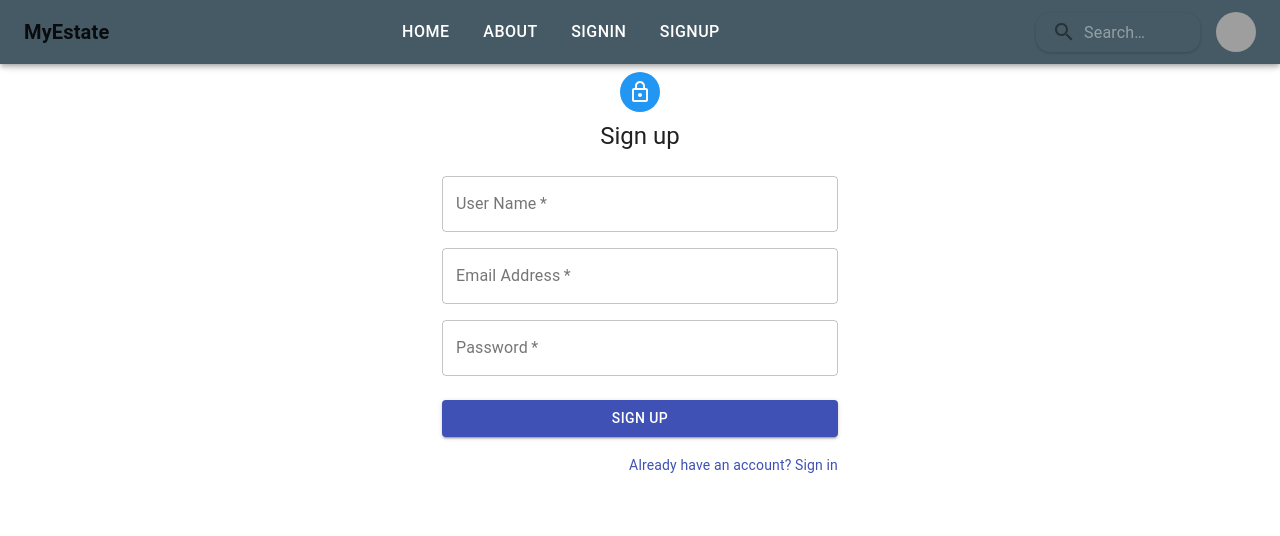
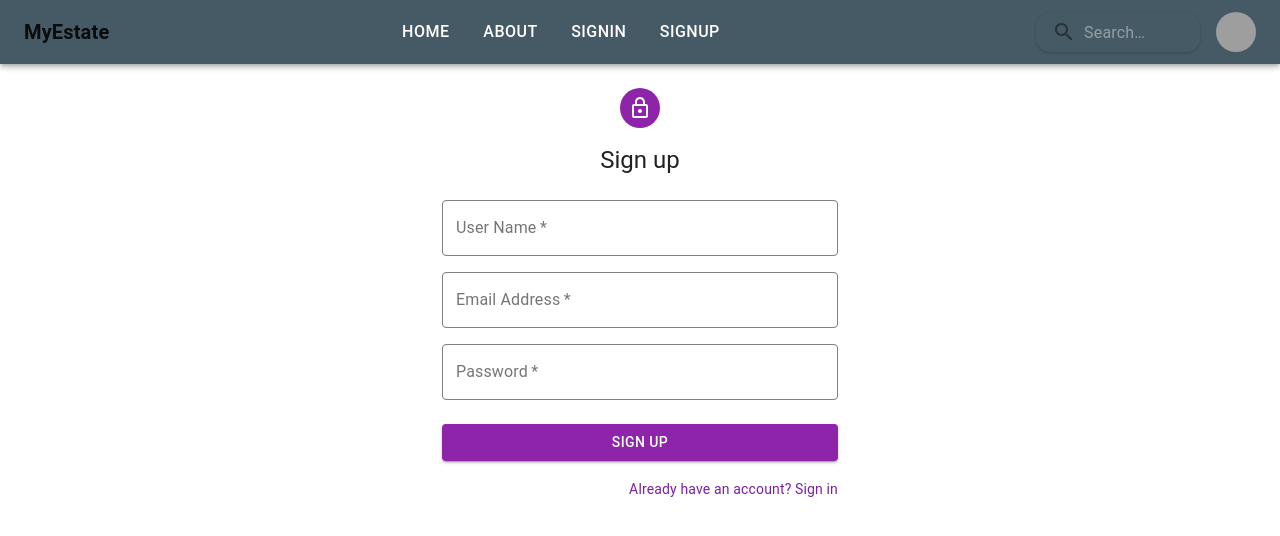
Before and after one commit to arun-khadka/mern-estate, a React (Vite) app in the folder client/: page /signup in a window 1280 px wide. Shown: the top 536 px of the page. Built offline with nearby package versions, Linux system fonts and the light colour scheme; grey boxes are pictures that could not be loaded.

Commit message:
completed signup and login UI

```diff
--- a/client/src/index.css
+++ b/client/src/index.css
@@ -1,3 +1,4 @@
+@import url('https://fonts.googleapis.com/css2?family=Quicksand:wght@300..700&display=swap');
 @tailwind base;
 @tailwind components;
 @tailwind utilities;
--- a/client/src/pages/Signin.jsx
+++ b/client/src/pages/Signin.jsx
@@ -6,13 +6,13 @@ import {
   TextField,
   FormControlLabel,
   Checkbox,
-  Link,
+  Link as MuiLink,
   Grid,
   Typography,
   Container,
 } from "@material-ui/core";
 import LockOutlinedIcon from "@mui/icons-material/LockOutlined";
-import { makeStyles } from "@material-ui/core/styles";
+import { makeStyles, withStyles } from "@material-ui/core/styles";
 
 const useStyles = makeStyles((theme) => ({
   "@global": {
@@ -21,14 +21,18 @@ const useStyles = makeStyles((theme) => ({
     },
   },
   paper: {
-    marginTop: theme.spacing(8),
+    marginTop: theme.spacing(9),
     display: "flex",
     flexDirection: "column",
     alignItems: "center",
   },
   avatar: {
-    margin: theme.spacing(1),
-    backgroundColor: theme.palette.info.main,
+    margin: theme.spacing(2),
+    // backgroundColor: theme.palette.info.main,
+    backgroundColor: "#8e24aa",
+    "&:hover": {
+      backgroundColor: "#7b1fa2",
+    },
   },
   form: {
     width: "100%", // Fix IE 11 issue.
@@ -36,8 +40,57 @@ const useStyles = makeStyles((theme) => ({
   },
   submit: {
     margin: theme.spacing(3, 0, 2),
+    backgroundColor: "#8e24aa",
+    "&:hover": {
+      backgroundColor: "#7b1fa2",
+    },
   },
 }));
+
+const CustomCheckbox = withStyles({
+  root: {
+    color: "gray", // Custom color when not checked
+    "&:hover": {
+      color: "#7b1fa2", // Custom color when hovered
+    },
+    "&$checked": {
+      color: "#7b1fa2", // Custom color when checked
+    },
+  },
+  checked: {},
+})(Checkbox);
+
+const CustomLink = withStyles({
+  root: {
+    color: "#7b1fa2", // Custom default link color
+    "&:hover": {
+      color: "#7b1fa2", // Custom link hover color
+      textDecoration: "underline", // Optional: Add underline on hover
+    },
+  },
+})(MuiLink);
+
+const CssTextField = withStyles({
+  root: {
+    "& label.Mui-focused": {
+      color: "#7b1fa2", // Custom label color when focused
+    },
+    "& .MuiInput-underline:after": {
+      borderBottomColor: "#7b1fa2", // Custom underline color when focused
+    },
+    "& .MuiOutlinedInput-root": {
+      "& fieldset": {
+        borderColor: "gray", // Default border color
+      },
+      "&:hover fieldset": {
+        borderColor: "#7b1fa2", // Border color when hovered
+      },
+      "&.Mui-focused fieldset": {
+        borderColor: "#7b1fa2", // Border color when focused
+      },
+    },
+  },
+})(TextField);
 
 const Signin = () => {
   const classes = useStyles();
@@ -55,7 +108,7 @@ const Signin = () => {
         <form className={classes.form} noValidate>
           <Grid container spacing={2}>
             <Grid item xs={12}>
-              <TextField
+              <CssTextField
                 variant="outlined"
                 required
                 fullWidth
@@ -66,7 +119,7 @@ const Signin = () => {
               />
             </Grid>
             <Grid item xs={12}>
-              <TextField
+              <CssTextField
                 variant="outlined"
                 required
                 fullWidth
@@ -77,7 +130,7 @@ const Signin = () => {
                 autoComplete="current-password"
               />
               <FormControlLabel
-                control={<Checkbox value="remember" color="primary" />}
+                control={<CustomCheckbox value="remember" color="primary" />}
                 label="Remember me"
               />
             </Grid>
@@ -94,14 +147,14 @@ const Signin = () => {
           </Button>
           <Grid container>
             <Grid item xs>
-              <Link href="#" variant="body2">
+              <CustomLink href="#" variant="body2">
                 Forgot password?
-              </Link>
+              </CustomLink>
             </Grid>
             <Grid item>
-              <Link href="/signup" variant="body2">
+              <CustomLink href="/signup" variant="body2">
                 {"Don't have an account? Sign Up"}
-              </Link>
+              </CustomLink>
             </Grid>
           </Grid>
         </form>
--- a/client/src/pages/Signup.jsx
+++ b/client/src/pages/Signup.jsx
@@ -4,13 +4,13 @@ import {
   Button,
   CssBaseline,
   TextField,
-  Link,
+  Link as MuiLink,
   Grid,
   Typography,
   Container,
 } from "@material-ui/core";
 import LockOutlinedIcon from "@mui/icons-material/LockOutlined";
-import { makeStyles } from "@material-ui/core/styles";
+import { makeStyles, withStyles } from "@material-ui/core/styles";
 
 const useStyles = makeStyles((theme) => ({
   "@global": {
@@ -19,14 +19,18 @@ const useStyles = makeStyles((theme) => ({
     },
   },
   paper: {
-    marginTop: theme.spacing(8),
+    marginTop: theme.spacing(9),
     display: "flex",
     flexDirection: "column",
     alignItems: "center",
   },
   avatar: {
-    margin: theme.spacing(1),
-    backgroundColor: theme.palette.info.main,
+    margin: theme.spacing(2),
+    // backgroundColor: theme.palette.info.main,
+    backgroundColor: "#8e24aa",
+    "&:hover": {
+      backgroundColor: "#7b1fa2",
+    },
   },
   form: {
     width: "100%", // Fix IE 11 issue.
@@ -34,8 +38,44 @@ const useStyles = makeStyles((theme) => ({
   },
   submit: {
     margin: theme.spacing(3, 0, 2),
+    backgroundColor: "#8e24aa",
+    "&:hover": {
+      backgroundColor: "#7b1fa2",
+    },
   },
 }));
+
+const CustomLink = withStyles({
+  root: {
+    color: "#7b1fa2", // Custom default link color
+    "&:hover": {
+      color: "#7b1fa2", // Custom link hover color
+      textDecoration: "underline", // Optional: Add underline on hover
+    },
+  },
+})(MuiLink);
+
+const CssTextField = withStyles({
+  root: {
+    '& label.Mui-focused': {
+      color: '#7b1fa2', // Custom label color when focused
+    },
+    '& .MuiInput-underline:after': {
+      borderBottomColor: '#7b1fa2', // Custom underline color when focused
+    },
+    '& .MuiOutlinedInput-root': {
+      '& fieldset': {
+        borderColor: 'gray', // Default border color
+      },
+      '&:hover fieldset': {
+        borderColor: '#7b1fa2', // Border color when hovered
+      },
+      '&.Mui-focused fieldset': {
+        borderColor: '#7b1fa2', // Border color when focused
+      },
+    },
+  },
+})(TextField);
 
 const Signup = () => {
   const classes = useStyles();
@@ -53,7 +93,7 @@ const Signup = () => {
         <form className={classes.form} noValidate>
           <Grid container spacing={2}>
             <Grid item xs={12}>
-              <TextField
+              <CssTextField
                 variant="outlined"
                 required
                 fullWidth
@@ -64,7 +104,7 @@ const Signup = () => {
               />
             </Grid>
             <Grid item xs={12}>
-              <TextField
+              <CssTextField
                 variant="outlined"
                 required
                 fullWidth
@@ -75,7 +115,7 @@ const Signup = () => {
               />
             </Grid>
             <Grid item xs={12}>
-              <TextField
+              <CssTextField
                 variant="outlined"
                 required
                 fullWidth
@@ -98,9 +138,9 @@ const Signup = () => {
           </Button>
           <Grid container justify="flex-end">
             <Grid item>
-              <Link href="/signin" variant="body2">
+              <CustomLink href="/signin" variant="body2">
                 Already have an account? Sign in
-              </Link>
+              </CustomLink>
             </Grid>
           </Grid>
         </form>
```
